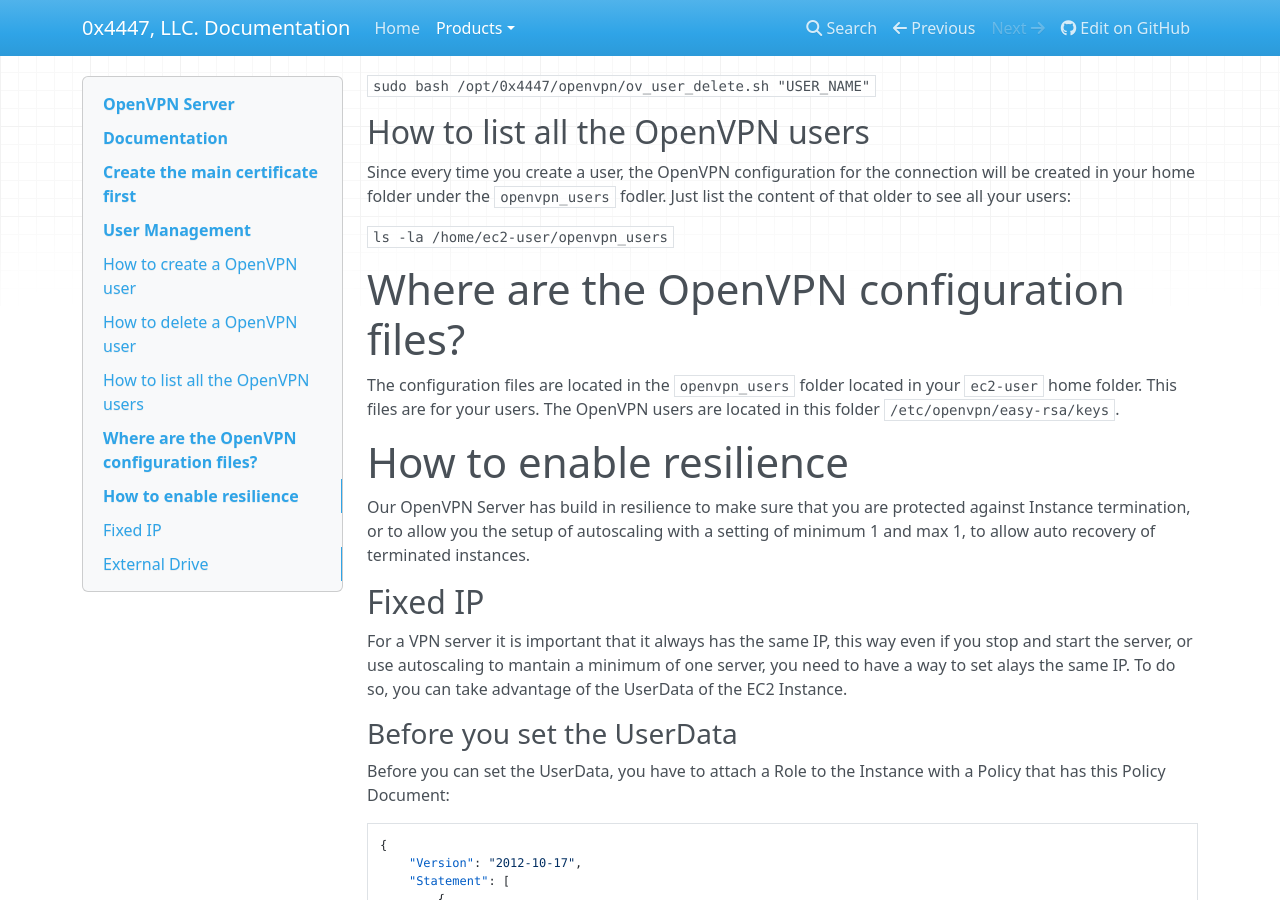
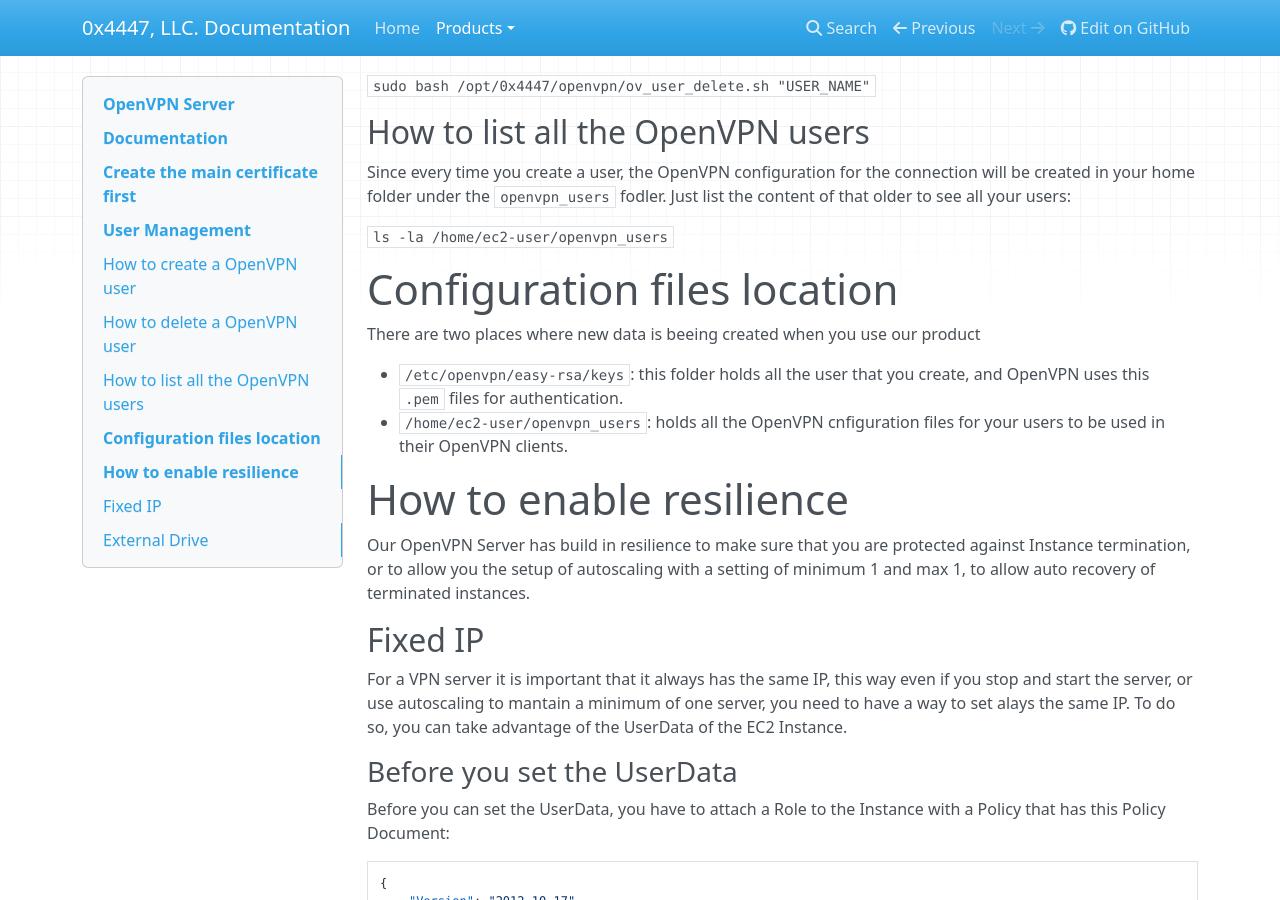
Before and after one commit to 0x4447-office/0x4447_webpage_documentation, an MkDocs documentation site: the page built from docs/products/openvpn-server.md, in a window 1280 px wide and 900 px high, scrolled down 1201 px. Built offline with MkDocs 1.6.1, drawn with Linux system fonts in a browser that asks for light colours; nearby versions of some CDN libraries.

Commit message:
Update openvpn-server.md

```diff
--- a/docs/products/openvpn-server.md
+++ b/docs/products/openvpn-server.md
@@ -51,9 +51,12 @@ Since every time you create a user, the OpenVPN configuration for the connection
 
 ` ls -la /home/ec2-user/openvpn_users`
 
-# Where are the OpenVPN configuration files?
+# Configuration files location
 
-The configuration files are located in the `openvpn_users` folder located in your `ec2-user` home folder. This files are for your users. The OpenVPN users are located in this folder `/etc/openvpn/easy-rsa/keys`.
+There are two places where new data is beeing created when you use our product
+
+- `/etc/openvpn/easy-rsa/keys`: this folder holds all the user that you create, and OpenVPN uses this `.pem` files for authentication.
+- `/home/ec2-user/openvpn_users`: holds all the OpenVPN cnfiguration files for your users to be used in their OpenVPN clients.
 
 # How to enable resilience
 
```
